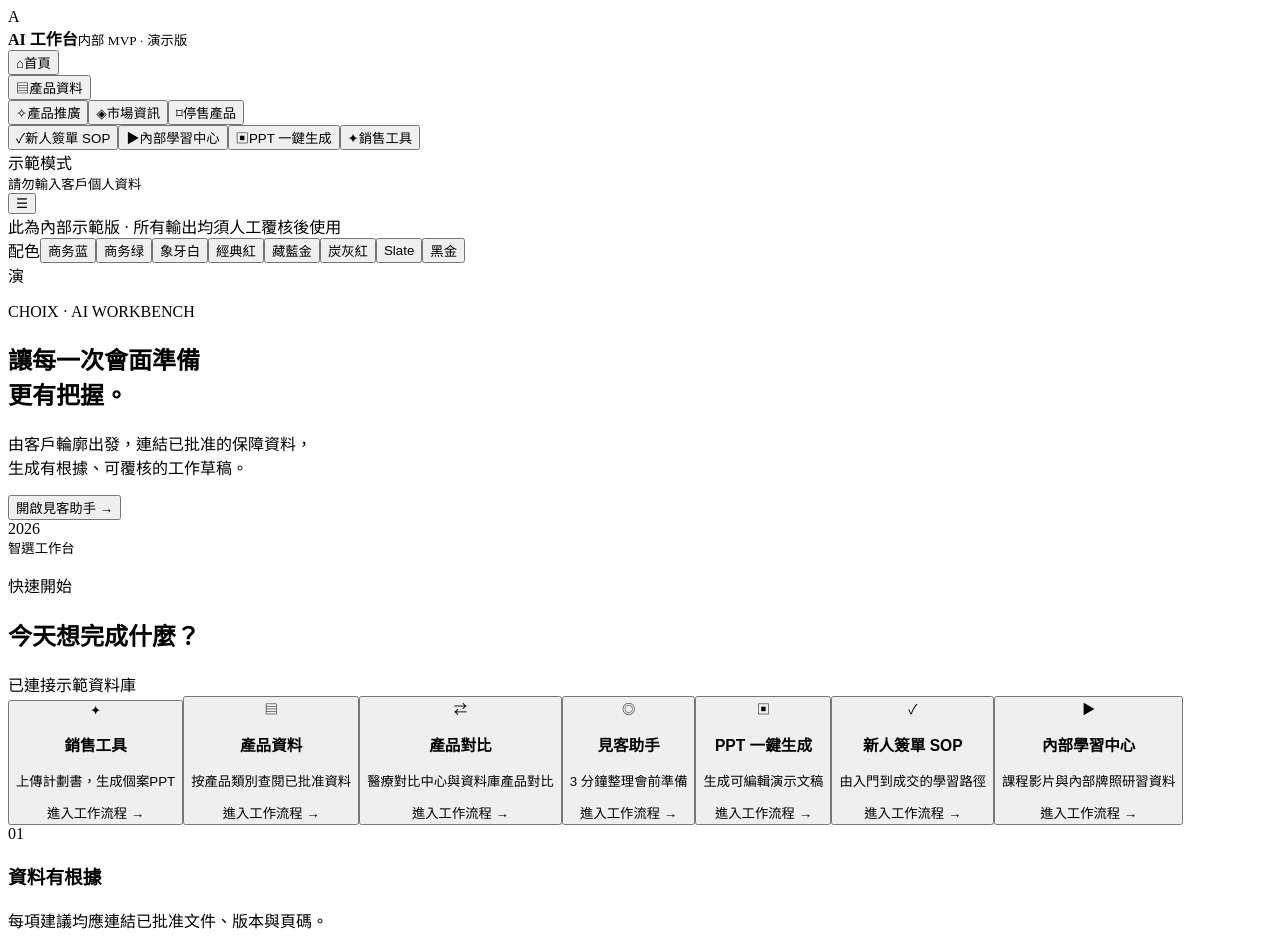
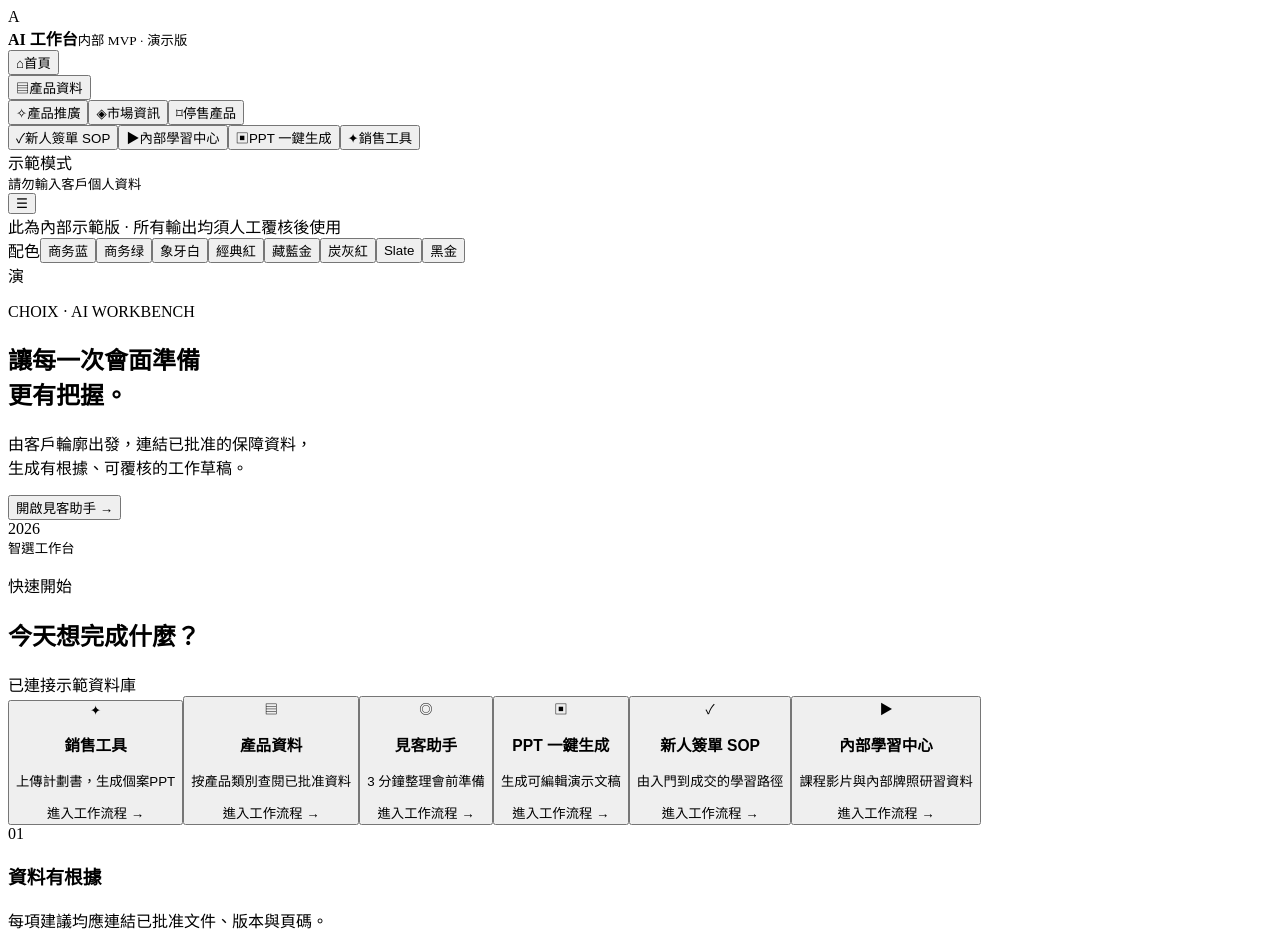
Before and after one commit to 13291278871lia-star/ai-, a website with bundled scripts: page index.html in a window 1280 px wide. Shown: the top 945 px of the page. Built offline with nearby package versions, Linux system fonts and the light colour scheme.

Commit message:
refactor(home): hide product comparison card

```diff
--- a/index.html
+++ b/index.html
@@ -12,6 +12,6 @@
     <div id="app"></div>
     <script src="/assets/vendor/jszip/jszip.min.js"></script>
     <script src="/assets/vendor/pptxgenjs/pptxgen.bundle.js"></script>
-    <script type="module" src="/src/main.js?v=20261005-executive-themes"></script>
+    <script type="module" src="/src/main.js?v=20261005-compare-hidden-home"></script>
   </body>
 </html>
--- a/src/main.js
+++ b/src/main.js
@@ -455,7 +455,7 @@
 
 function home() {
   return appShell(`<section class="page hero"><div><p class="eyebrow">CHOIX · AI WORKBENCH</p><h1>讓每一次會面準備<br>更有把握。</h1><p class="lead">由客戶輪廓出發，連結已批准的保障資料，<br>生成有根據、可覆核的工作草稿。</p><button class="hero-action" data-route="meeting">開啟見客助手 <span>→</span></button></div><div class="hero-badge">2026<br><small>智選工作台</small></div></section>
-  <section class="page dashboard"><div class="section-title"><div><p class="eyebrow">快速開始</p><h2>今天想完成什麼？</h2></div><span class="live-label"><i></i> 已連接示範資料庫</span></div><div class="card-grid">${Object.entries(modules).filter(([id]) => !Object.values(moduleGroups).flat().includes(id)).map(([id, m]) => `<button class="module-card ${m.color}" data-route="${id}"><div class="module-icon">${m.icon}</div><h3>${m.title}</h3><p>${m.subtitle}</p><span>進入工作流程 <b>→</b></span></button>`).join("")}</div>
+  <section class="page dashboard"><div class="section-title"><div><p class="eyebrow">快速開始</p><h2>今天想完成什麼？</h2></div><span class="live-label"><i></i> 已連接示範資料庫</span></div><div class="card-grid">${Object.entries(modules).filter(([id]) => id !== "compare" && !Object.values(moduleGroups).flat().includes(id)).map(([id, m]) => `<button class="module-card ${m.color}" data-route="${id}"><div class="module-icon">${m.icon}</div><h3>${m.title}</h3><p>${m.subtitle}</p><span>進入工作流程 <b>→</b></span></button>`).join("")}</div>
   <div class="principle-grid"><div><span>01</span><h3>資料有根據</h3><p>每項建議均應連結已批准文件、版本與頁碼。</p></div><div><span>02</span><h3>人員作最後判斷</h3><p>AI 提供草稿，不取代持牌人士或主管覆核。</p></div><div><span>03</span><h3>保障私隱</h3><p>只輸入概括、已脫敏的客戶輪廓，不輸入個人資料。</p></div></div></section>`);
 }
 
```
